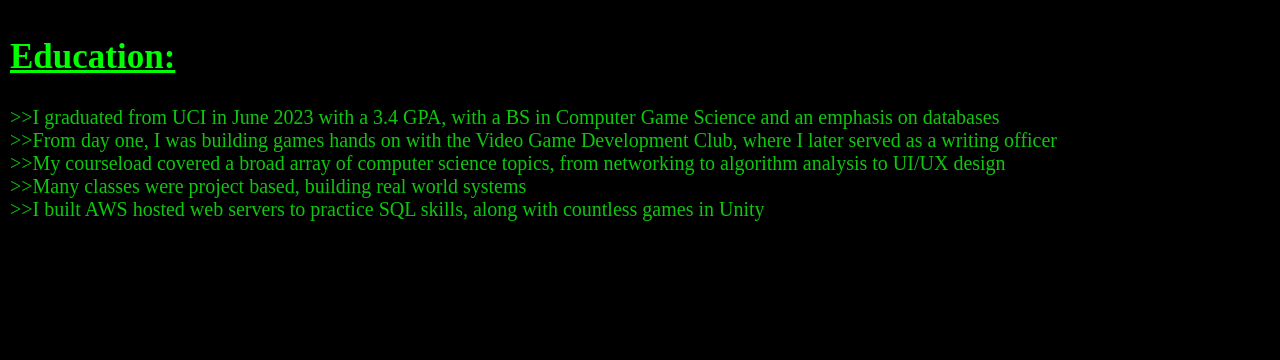
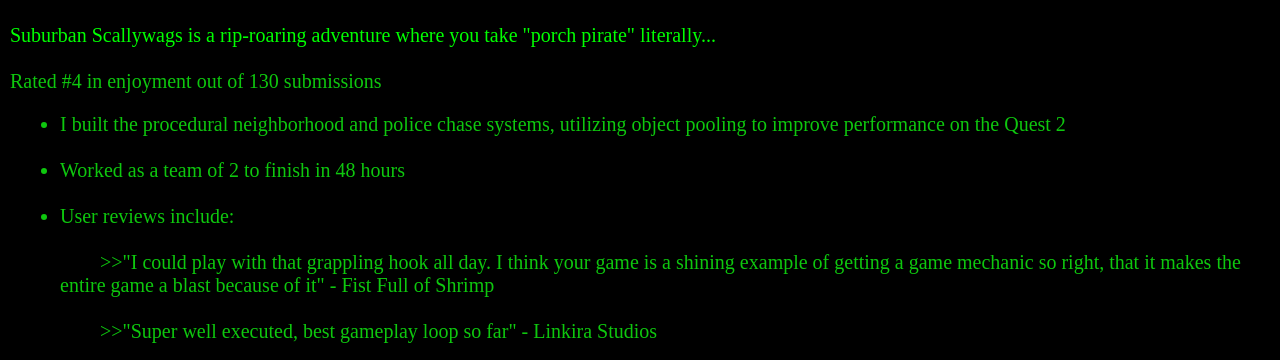
Before and after one commit to DanyeWestinator/DaneSite, a Django app: template Blogosphere/templates/SiteTemplates/ProgrammingPortfolio.html in a window 1280 px wide. Shown: the part 4193-4553 px from the top of the page. Before the commit the page ends 4414 px from the top, so only its background shows below. Run offline with Django 4.2, Linux system fonts and the light colour scheme; the template is opened without the code that fills it, so the values that code supplies are empty.

Commit message:
portfolio pass 3

```diff
--- a/Blogosphere/templates/SiteTemplates/ProgrammingPortfolio.html
+++ b/Blogosphere/templates/SiteTemplates/ProgrammingPortfolio.html
@@ -54,25 +54,25 @@
 
     <p>
         <h2>Jump to section:</h2>
+        <ol>
+            <li>
+                <a href="#Castle">Save the Castle!</a>
+                <green>- A VR Tower defense, coming soon to Steam / Quest</green>
+            </li><br />
+            <li>
+                <a href="#Commonhood">Common'Hood</a>
+                <green>- A narrative-driven crafting game, now available on Steam / Gamepass</green>
+            </li><br />
+            <li><a href="#Scallywags">Suburban Scallywags</a><green> - Unity VR Developer</green></li><br />
+            <li><a href="#Solaris">Project Solaris</a> <green>- Unreal VR Developer</green></li><br />
+            <li><a href="#Education">Education</a> <green> - UC Irvine, class of 2023. Zot Zot Zot!</green></li><br />
 
-        ><a href="#Castle">Save the Castle!</a>
-         <green>- A VR Tower defense, coming soon to Steam / Quest</green>
-        <br />
-        <br />
-        ><a href="#Commonhood">Common'Hood</a>
-         <green>- A narrative-driven crafting game, now available on Steam / Gamepass</green>
+            <li><a href="http://www.danecarstens.net">Return to home</a></li>
+        </ol>
 
-        <br />
-        <br />
-        ><a href="#Solaris">Project Solaris</a> <green>- Unreal VR Developer</green>
-        <br />
-        <br />
-        ><a href="#Education">Education</a> <green> - UC Irvine, class of 2023. Zot Zot Zot!</green>
-        <br /><br />
 
-        ><a href="http://www.danecarstens.net">Return to home</a>
     </p>
-    <p style="text-align: center; color: #00ff00">*&emsp;*&emsp;*</p>
+    <br /><p style="text-align: center; color: #00ff00">*&emsp;*&emsp;*</p>
     <br />
 
     <br />
@@ -167,6 +167,40 @@
         </p>
         <a href="#PortfolioTop">Jump to top</a>
     </span>
+    <br /><p style="text-align: center; color: #00ff00">*&emsp;*&emsp;*</p><br />
+
+    <span>
+        <h2 id="Scallywags">Suburban Scallywags</h2>
+        <h3>>Unity VR Developer - VR Jam 2023</h3>
+        <a href="https://itch.io/jam/vr-jam-2023/rate/2134319">itch link</a> <green>- Quest / Windows</green>
+        <br /><br />
+        <img src="{% static 'images/scallywags_logo.gif' %} " width ="600", height="400" />
+        <p>
+            <green>Suburban Scallywags is a rip-roaring adventure where you take "porch pirate" literally...</green>
+            <br /><br />
+            Rated #4 in enjoyment out of 130 submissions
+            <ul>
+                <li>
+                    I built the procedural neighborhood and police chase systems, utilizing object pooling to improve performance on the Quest 2
+                </li><br />
+                <li>
+                    Worked as a team of 2 to finish in 48 hours
+                </li><br />
+                <li>
+                    User reviews include:
+                    <br /><br />
+                    &emsp;&emsp;>>"I could play with that grappling hook all day.
+                    I think your game is a shining example of getting a game mechanic so right,
+                    that it makes the entire game a blast because of it" - Fist Full of Shrimp
+                    <br /><br />
+                    &emsp;&emsp;>>"Super well executed, best gameplay loop so far" - Linkira Studios
+
+                </li>
+            </ul>
+
+        </p>
+        <img src="{% static 'images/scallywags2.gif' %} " width ="600", height="400" />
+    </span>
 
     <br /><p style="text-align: center; color: #00ff00">*&emsp;*&emsp;*</p><br />
 
@@ -180,10 +214,10 @@
         <ul>
             <li>
                 Built player interactions / puzzles
-            </li>
+            </li><br />
             <li>
                 Wrote the narrative and flavor text
-            </li>
+            </li><br />
             <li>To us, there was no greater horror than the Sun turning off</li>
 
         </ul>
@@ -191,19 +225,18 @@
 
     </span>
 
-    <br /><p style="text-align: center; color: #00ff00">*&emsp;*&emsp;*</p><br />
+    <br /><br /><p style="text-align: center; color: #00ff00">*&emsp;*&emsp;*</p><br />
 
     <h2 id="Education">Education:</h2>
-    >>I graduated from UCI in June 2023 with a 3.4 GPA, with a BS in Computer Game Science and an emphasis on databases
-    <br />
-    >>From day one, I was building games hands on with the Video Game Development Club, where I later served as a writing officer
-    <br />
-    >>My courseload covered a broad array of computer science topics,
-    from networking to algorithm analysis to UI/UX design
-    <br />
-    >>Many classes were project based, building real world systems
-    <br />
-    >>I built AWS hosted web servers to practice SQL skills, along with countless games in Unity
+    <ul>
+        <li>I graduated from UCI in June 2023 with a 3.4 GPA, with a BS in Computer Game Science and an emphasis on databases</li><br />
+        <li>From day one, I was building games hands on with the Video Game Development Club, where I later served as a writing officer</li><br />
+        <li>My courseload covered a broad array of computer science topics,
+    from networking to algorithm analysis to UI/UX design</li><br />
+         <li>Many classes were project based, building real world systems</li><br />
+        <li>I built AWS hosted web servers to practice SQL skills, along with countless games in Unity</li><br />
+    </ul>
+
 
     </span>
 
```
Also changed, not shown: 2 other files. Lines whose indentation alone changed are shown as unchanged.
